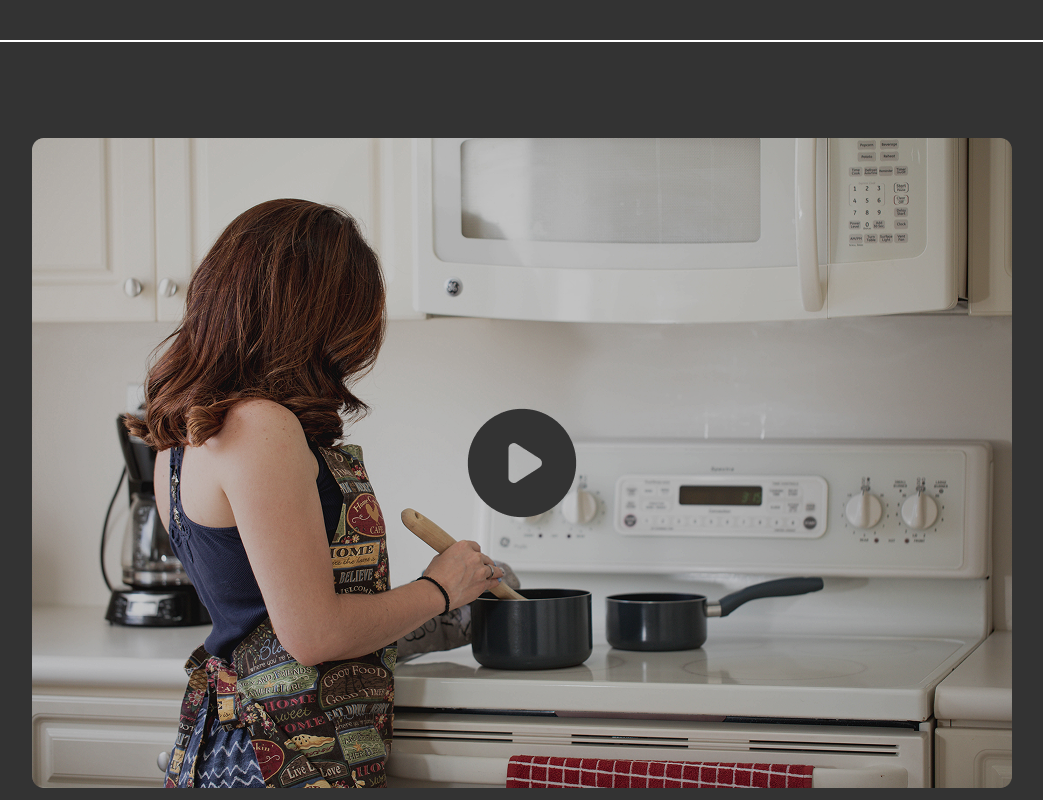
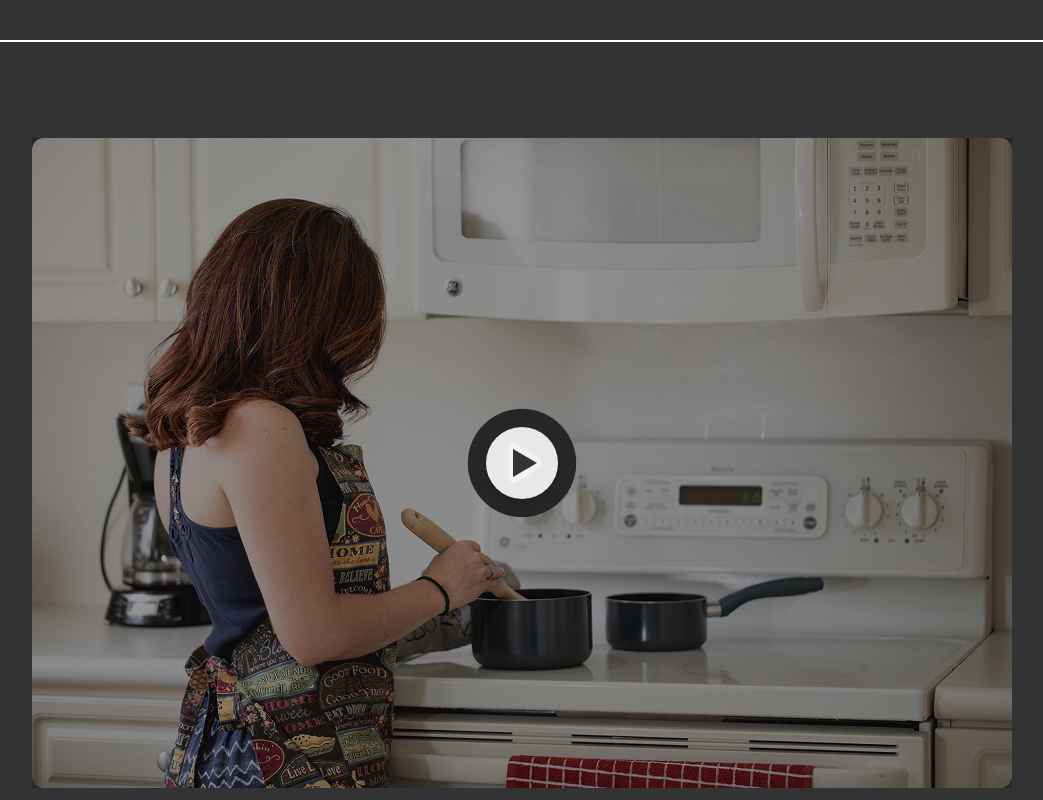
Before and after one commit to rocolusso/webcoder-test-challange-next, a Next.js app: page / in a window 1280 px wide. Shown: the part 2320-3120 px from the top of the page, without its empty margins (118-1161 px from the left). Built offline with nearby package versions, Linux system fonts and the light colour scheme.

Commit message:
created youtube video player in services

```diff
--- a/src/components/Services.tsx
+++ b/src/components/Services.tsx
@@ -3,6 +3,7 @@ import aboutBg from "../../public/img/about_bg.jpg";
 import Image from "next/image";
 import serviceItemImg from './../../public/img/img-item-1.png'
 import videoImg from './../../public/img/video-img.png'
+import YouTubeVideoPlayer from '@/components/YouTubeVideoPlayer';
 
 const Services = () => {
     return (
@@ -99,13 +100,7 @@ const Services = () => {
                  </div>
                 <div className={'border border-white mt-16  overflow-hidden'}/>
                 <div className={'pt-20 mt-4 flex flex-col items-center'}>
-                    <Image
-                        className={'video_img'}
-                        src={videoImg}
-                        alt="video-img"
-                        width={980}
-                        height={980}
-                    />
+                    <YouTubeVideoPlayer previewSrc={videoImg} previewAlt="video-img" />
                 </div>
 
             </div>
--- /dev/null
+++ b/src/components/YouTubeVideoPlayer.tsx
@@ -0,0 +1,64 @@
+'use client';
+
+import { useState } from 'react';
+import Image, { StaticImageData } from 'next/image';
+
+const VIDEO_WIDTH = 980;
+const VIDEO_HEIGHT = 650;
+const YOUTUBE_VIDEO_ID = 'LXb3EKWsInQ';
+
+type YouTubeVideoPlayerProps = {
+    previewSrc: StaticImageData;
+    previewAlt?: string;
+    videoId?: string;
+};
+
+const YouTubeVideoPlayer = ({
+    previewSrc,
+    previewAlt = 'video preview',
+    videoId = YOUTUBE_VIDEO_ID,
+}: YouTubeVideoPlayerProps) => {
+    const [isPlaying, setIsPlaying] = useState(false);
+
+    return (
+        <div
+            className="video_img relative mx-auto w-full max-w-[980px] overflow-hidden"
+            style={{ aspectRatio: `${VIDEO_WIDTH} / ${VIDEO_HEIGHT}` }}
+        >
+            {isPlaying ? (
+                <iframe
+                    className="absolute inset-0 h-full w-full"
+                    src={`https://www.youtube.com/embed/${videoId}?autoplay=1&rel=0`}
+                    title="my Webcoder YouTube video player"
+                    allow="accelerometer; autoplay; clipboard-write; encrypted-media; gyroscope; picture-in-picture; web-share"
+                    allowFullScreen
+                />
+            ) : (
+                <button
+                    type="button"
+                    className="group relative block h-full w-full cursor-pointer border-0 bg-transparent p-0"
+                    aria-label="Play video"
+                    onClick={() => setIsPlaying(true)}
+                >
+                    <Image
+                        className="video_img h-full w-full object-cover"
+                        src={previewSrc}
+                        alt={previewAlt}
+                        width={VIDEO_WIDTH}
+                        height={VIDEO_HEIGHT}
+                    />
+                    <span
+                        className="absolute inset-0 flex items-center justify-center bg-black/25 transition-colors group-hover:bg-black/40"
+                        aria-hidden
+                    >
+                        <span className="flex h-[72px] w-[72px] items-center justify-center rounded-full bg-white/90 shadow-lg transition-transform group-hover:scale-105">
+                            <span className="ml-1.5 block h-0 w-0 border-y-[14px] border-l-[24px] border-y-transparent border-l-[#333333]" />
+                        </span>
+                    </span>
+                </button>
+            )}
+        </div>
+    );
+};
+
+export default YouTubeVideoPlayer;
```
